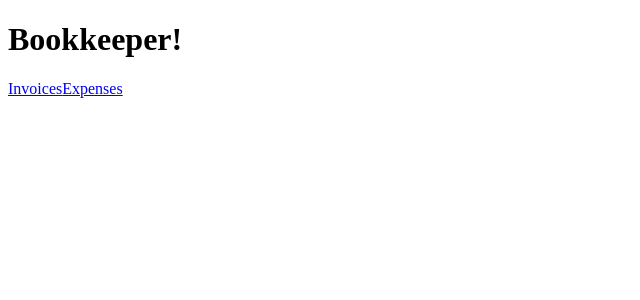
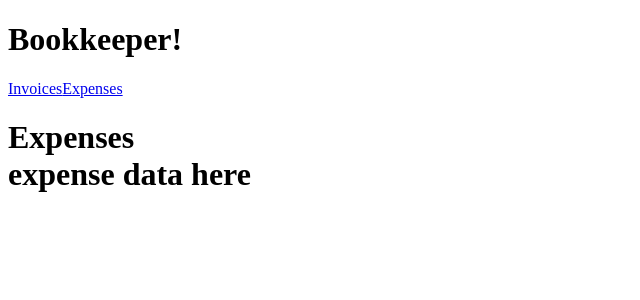
Before and after one commit to EvanN148/react-router-demo, a React (Create React App) app: page /expenses in a window 1280 px wide. Shown: the top 300 px of the page, without its empty margins (0-640 px from the left). Built offline with nearby package versions, Linux system fonts and the light colour scheme.

Commit message:
Succesfully navigating Links using BrowserRouter, Routes, and Route components.

```diff
--- a/src/index.js
+++ b/src/index.js
@@ -1,6 +1,13 @@
 import ReactDOM from 'react-dom/client'
-import { BrowserRouter } from 'react-router-dom'
-import App from "./App"
+import { BrowserRouter, Routes, Route } from 'react-router-dom'
+import App from './App'
+import Expenses from './routes/expenses'
+import Invoices from './routes/invoices'
+
+const data = {
+  exp: ['expense data here'],
+  inv: ['invoice data here']
+}
 
 const root = ReactDOM.createRoot(
   document.getElementById("root")
@@ -9,5 +16,10 @@ const root = ReactDOM.createRoot(
 root.render(
   <BrowserRouter>
     <App />
+    <Routes >
+      <Route path='/' element={<App />} />
+      <Route path='expenses' element={<Expenses data={data.exp} />} />
+      <Route path='invoices' element={<Invoices data={data.inv} />} />
+    </Routes>
   </BrowserRouter>
 )
--- /dev/null
+++ b/src/routes/expenses.jsx
@@ -0,0 +1,14 @@
+import React from  'react'
+
+export default function Expenses(props) {
+  return (
+    <h1 >
+      Expenses
+      {props.data.map(point => {
+        return (
+          <div >{point}</div>
+        )
+      })}
+    </h1>
+  )
+}
--- /dev/null
+++ b/src/routes/invoices.jsx
@@ -0,0 +1,14 @@
+import React from  'react'
+
+export default function Invoices(props) {
+  return (
+    <h1 >
+      Invoices
+      {props.data.map(point => {
+        return (
+          <div >{point}</div>
+        )
+      })}
+    </h1>
+  )
+}
```
